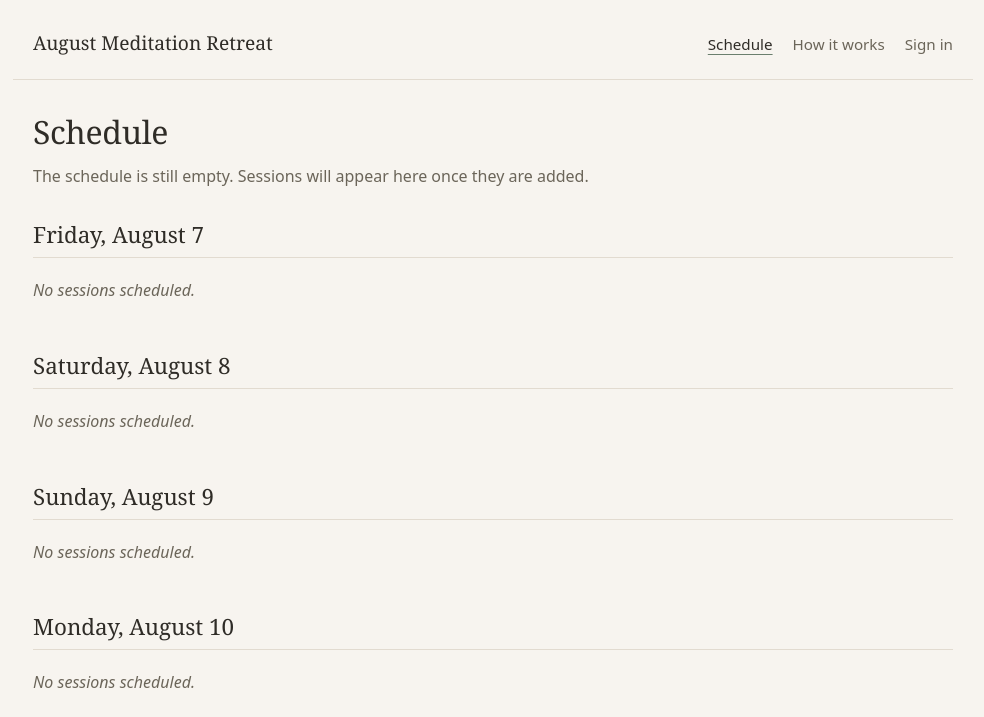
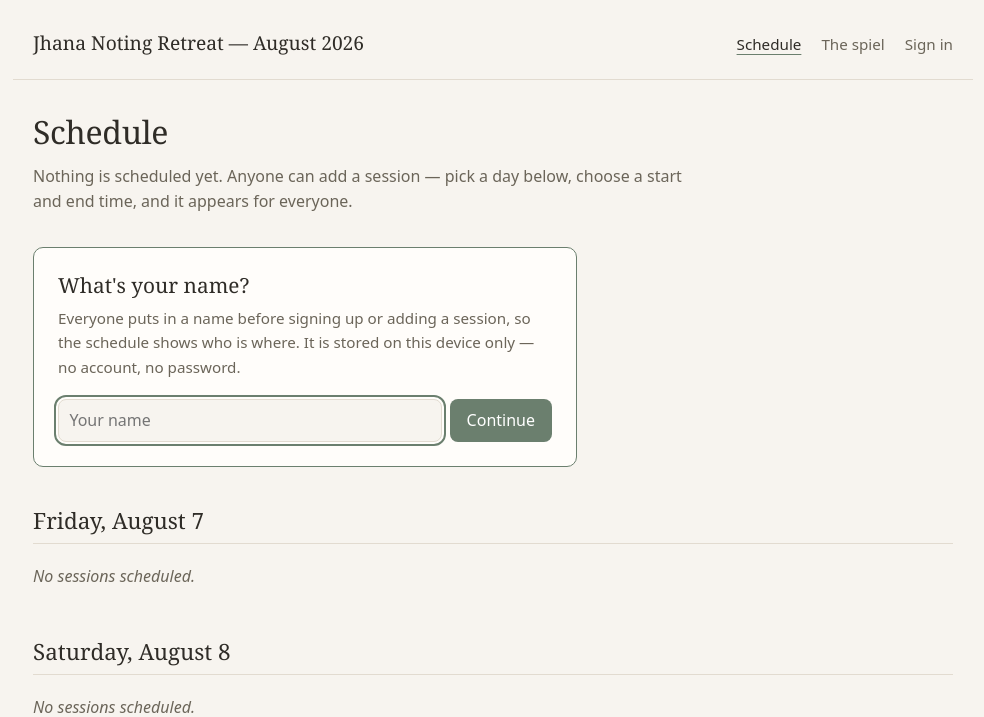
Before and after one commit to alicegfine/main, a Node server app: page / in a window 1280 px wide. Shown: the top 717 px of the page, without its empty margins (147-1131 px from the left). Run offline with Node 20, Linux system fonts and the light colour scheme; data that the repository does not hold is empty; some libraries are stand-ins or nearby versions.

Commit message:
Open the schedule to everyone and lock only the spiel
Everyone now gives a name before they can change anything, held in a cookie for
a year. Signing up is a single button rather than a name field on every session,
and the site can tell which entries are yours: you can take your own name off a
session, and Alice can take anyone's off.

Adding and deleting sessions no longer requires Alice's password. The schedule
was previously empty with no way for anyone else to populate it, which left
nowhere to sign up at all. The spiel is now the only locked part of the site.

Rename the second page from "How it works" to "The spiel", at /the-spiel, and
retitle the site to "Jhana Noting Retreat — August 2026". Existing text written
under the old page slug is carried across on startup, and the old URL redirects.

Co-Authored-By: Claude Opus 5 <noreply@anthropic.com>
Claude-Session: https://claude.ai/code/session_01XiecJRegp7ZVCAmTifEE7C

```diff
--- a/public/styles.css
+++ b/public/styles.css
@@ -110,9 +110,14 @@ main a {
   text-underline-offset: 4px;
 }
 
-.signed-in {
+.whoami {
   color: var(--ink-soft);
   font-size: 0.9rem;
+}
+
+.whoami strong {
+  color: var(--ink);
+  font-weight: 600;
 }
 
 /* Layout ----------------------------------------------------------------- */
@@ -319,17 +324,74 @@ button:hover {
   font-size: 0.8rem;
 }
 
-.signup-form {
+/* Name gate -------------------------------------------------------------- */
+
+.name-gate {
+  background: var(--surface);
+  border: 1px solid var(--accent);
+  border-radius: var(--radius);
+  padding: 1.5rem;
+  margin: 0 0 2.5rem;
+  max-width: 34rem;
+}
+
+.name-gate h2 {
+  font-size: 1.3rem;
+}
+
+.name-gate p {
+  margin: 0.5rem 0 1.25rem;
+  color: var(--ink-soft);
+  font-size: 0.95rem;
+}
+
+.name-gate-form {
   display: flex;
   flex-wrap: wrap;
   gap: 0.5rem;
+}
+
+.name-gate-form input[type="text"] {
+  flex: 1 1 14rem;
+  min-width: 0;
+}
+
+/* Signing up ------------------------------------------------------------- */
+
+.signup-bar {
   padding-top: 1rem;
   border-top: 1px dashed var(--border);
 }
 
-.signup-form input[type="text"] {
-  flex: 1 1 12rem;
-  min-width: 0;
+.signup-actions {
+  display: flex;
+  flex-wrap: wrap;
+  gap: 0.5rem;
+}
+
+.signup-hint {
+  margin: 0 0 0.5rem;
+  color: var(--ink-soft);
+  font-size: 0.9rem;
+}
+
+.signup-actions:empty {
+  display: none;
+}
+
+button.secondary {
+  background: transparent;
+  color: var(--ink);
+  border-color: var(--border);
+}
+
+button.secondary:hover {
+  border-color: var(--accent);
+  filter: none;
+}
+
+.name-list li.mine > span {
+  font-weight: 600;
 }
 
 .add-block {
--- a/src/markdown.js
+++ b/src/markdown.js
@@ -1,4 +1,4 @@
-// A deliberately tiny subset of Markdown for the "How it works" page, so that
+// A deliberately tiny subset of Markdown for the spiel page, so that
 // Alice can write headings, lists, links and emphasis without the site depending
 // on a Markdown library. Everything is HTML-escaped before any formatting is
 // applied, so the page cannot inject markup.
--- a/src/server.js
+++ b/src/server.js
@@ -2,14 +2,7 @@ import path from 'node:path';
 import { fileURLToPath } from 'node:url';
 import express from 'express';
 
-import {
-  DAYS,
-  MAX_NAME_LENGTH,
-  ROLES,
-  formatRange,
-  parseTime,
-  validateBlock,
-} from './retreat.js';
+import { DAYS, ROLES, formatRange, parseTime, validateBlock } from './retreat.js';
 import {
   createBlock,
   createSignup,
@@ -19,6 +12,7 @@ import {
   getBlocksForDay,
   getPage,
   getScheduleByDay,
+  getSignup,
   savePage,
 } from './db.js';
 import {
@@ -29,7 +23,15 @@ import {
   sessionMiddleware,
   signInEnabled,
 } from './auth.js';
-import { howItWorksPage, notFoundPage, schedulePage, signInPage } from './views.js';
+import {
+  cleanName,
+  clearVisitorName,
+  isSamePerson,
+  requireVisitor,
+  setVisitorName,
+  visitorMiddleware,
+} from './visitor.js';
+import { notFoundPage, schedulePage, signInPage, spielPage } from './views.js';
 
 const here = path.dirname(fileURLToPath(import.meta.url));
 
@@ -37,6 +39,7 @@ const app = express();
 app.set('trust proxy', 1);
 app.use(express.urlencoded({ extended: false, limit: '64kb' }));
 app.use(sessionMiddleware);
+app.use(visitorMiddleware);
 app.use(express.static(path.join(here, '..', 'public'), { maxAge: '1h' }));
 
 // Messages are passed through the redirect so that every POST ends in a
@@ -48,11 +51,13 @@ const MESSAGES = {
   'block-deleted': 'Session deleted, along with its signups.',
   saved: 'Page saved.',
   'signed-out': 'Signed out.',
+  'name-set': 'Thanks — you can sign up for sessions now.',
+  'name-cleared': 'Name forgotten on this device.',
   'bad-password': 'That name and password did not match.',
-  'name-required': 'Enter a name to sign up.',
+  'name-required': 'Put in your name first.',
   'bad-role': 'Choose whether you are attending or leading.',
   'unknown-block': 'That session no longer exists.',
-  'name-taken': 'That name is already on the session.',
+  'not-yours': 'You can only take your own name off a session.',
 };
 
 function messagesFrom(req) {
@@ -68,38 +73,30 @@ app.get('/', (req, res) => {
     schedulePage({
       schedule: getScheduleByDay(DAYS),
       isAdmin: req.isAdmin,
+      visitorName: req.visitorName,
       notice,
       error,
     }),
   );
 });
 
-app.post('/signups', (req, res) => {
-  const blockId = Number(req.body.block_id);
-  const name = String(req.body.name ?? '')
-    .trim()
-    .slice(0, MAX_NAME_LENGTH);
-  const role = String(req.body.role ?? '');
+/* Who you are ------------------------------------------------------------- */
 
-  if (!Number.isInteger(blockId) || !getBlock(blockId)) {
-    return res.redirect('/?error=unknown-block');
-  }
+app.post('/visitor', (req, res) => {
+  const name = cleanName(req.body.name);
   if (!name) return res.redirect('/?error=name-required');
-  if (!ROLES.includes(role)) return res.redirect('/?error=bad-role');
-
-  const result = createSignup({ blockId, name, role });
-  if (!result.ok) {
-    return res.redirect(`/?reason=${encodeURIComponent(result.error)}`);
-  }
-  return res.redirect('/?ok=signed-up');
+  setVisitorName(res, name);
+  return res.redirect('/?ok=name-set');
 });
 
-app.post('/signups/:id/delete', (req, res) => {
-  deleteSignup(Number(req.params.id));
-  res.redirect('/?ok=removed');
+app.post('/visitor/clear', (req, res) => {
+  clearVisitorName(res);
+  res.redirect('/?ok=name-cleared');
 });
 
-app.post('/blocks', requireAdmin, (req, res) => {
+/* Sessions — open to anyone who has given a name ------------------------- */
+
+app.post('/blocks', requireVisitor, (req, res) => {
   const day = String(req.body.day ?? '');
   const startMin = parseTime(req.body.start);
   const endMin = parseTime(req.body.end);
@@ -113,17 +110,47 @@ app.post('/blocks', requireAdmin, (req, res) => {
   return res.redirect('/?ok=block-added');
 });
 
-app.post('/blocks/:id/delete', requireAdmin, (req, res) => {
+app.post('/blocks/:id/delete', requireVisitor, (req, res) => {
   deleteBlock(Number(req.params.id));
   res.redirect('/?ok=block-deleted');
 });
 
-app.get('/how-it-works', (req, res) => {
+app.post('/signups', requireVisitor, (req, res) => {
+  const blockId = Number(req.body.block_id);
+  const role = String(req.body.role ?? '');
+
+  if (!Number.isInteger(blockId) || !getBlock(blockId)) {
+    return res.redirect('/?error=unknown-block');
+  }
+  if (!ROLES.includes(role)) return res.redirect('/?error=bad-role');
+
+  const result = createSignup({ blockId, name: req.visitorName, role });
+  if (!result.ok) {
+    return res.redirect(`/?reason=${encodeURIComponent(result.error)}`);
+  }
+  return res.redirect('/?ok=signed-up');
+});
+
+// You can take your own name off a session. Alice can take anyone's off.
+app.post('/signups/:id/delete', requireVisitor, (req, res) => {
+  const signup = getSignup(Number(req.params.id));
+  if (!signup) return res.redirect('/?ok=removed');
+  if (!req.isAdmin && !isSamePerson(signup.name, req.visitorName)) {
+    return res.redirect('/?error=not-yours');
+  }
+  deleteSignup(signup.id);
+  return res.redirect('/?ok=removed');
+});
+
+/* The spiel — the one part only Alice can change ------------------------- */
+
+app.get('/the-spiel', (req, res) => {
   const { notice, error } = messagesFrom(req);
   res.send(
-    howItWorksPage({
-      page: getPage('how-it-works'),
+    spielPage({
+      page: getPage('the-spiel'),
       isAdmin: req.isAdmin,
+      visitorName: req.visitorName,
       editing: req.isAdmin && req.query.edit === '1',
       notice,
       error,
@@ -131,21 +158,26 @@ app.get('/how-it-works', (req, res) => {
   );
 });
 
-app.post('/how-it-works', requireAdmin, (req, res) => {
+app.post('/the-spiel', requireAdmin, (req, res) => {
   const body = String(req.body.body ?? '').slice(0, 50_000);
   if (!body.trim()) {
     return res.redirect(
-      `/how-it-works?edit=1&reason=${encodeURIComponent('The page cannot be empty.')}`,
+      `/the-spiel?edit=1&reason=${encodeURIComponent('The page cannot be empty.')}`,
     );
   }
-  savePage('how-it-works', body);
-  return res.redirect('/how-it-works?ok=saved');
+  savePage('the-spiel', body);
+  return res.redirect('/the-spiel?ok=saved');
 });
 
+// The page used to live here.
+app.get('/how-it-works', (req, res) => res.redirect(301, '/the-spiel'));
+
+/* Alice's sign-in --------------------------------------------------------- */
+
 app.get('/signin', (req, res) => {
-  if (req.isAdmin) return res.redirect('/');
+  if (req.isAdmin) return res.redirect('/the-spiel');
   const { error } = messagesFrom(req);
-  return res.send(signInPage({ error }));
+  return res.send(signInPage({ error, visitorName: req.visitorName }));
 });
 
 app.post('/signin', (req, res) => {
@@ -154,7 +186,7 @@ app.post('/signin', (req, res) => {
     return res.redirect('/signin?error=bad-password');
   }
   issueSession(res);
-  return res.redirect('/');
+  return res.redirect('/the-spiel');
 });
 
 app.post('/signout', (req, res) => {
@@ -163,7 +195,7 @@ app.post('/signout', (req, res) => {
 });
 
 app.use((req, res) => {
-  res.status(404).send(notFoundPage());
+  res.status(404).send(notFoundPage({ visitorName: req.visitorName }));
 });
 
 const port = Number(process.env.PORT) || 3000;
--- a/src/views.js
+++ b/src/views.js
@@ -9,10 +9,12 @@ import {
 } from './retreat.js';
 import { escapeHtml, renderMarkdown } from './markdown.js';
 import { ADMIN_USERNAME, signInEnabled } from './auth.js';
+import { isSamePerson } from './visitor.js';
 
-const SITE_TITLE = 'August Meditation Retreat';
+const SITE_TITLE = 'Jhana Noting Retreat — August 2026';
+const SPIEL_TITLE = 'The spiel';
 
-function layout({ title, activeNav, isAdmin, notice, error, body }) {
+function layout({ title, activeNav, isAdmin, visitorName, notice, error, body }) {
   return `<!doctype html>
 <html lang="en">
 <head>
@@ -26,11 +28,19 @@ function layout({ title, activeNav, isAdmin, notice, error, body }) {
     <a class="wordmark" href="/">${escapeHtml(SITE_TITLE)}</a>
     <nav>
       <a href="/"${activeNav === 'schedule' ? ' aria-current="page"' : ''}>Schedule</a>
-      <a href="/how-it-works"${activeNav === 'how-it-works' ? ' aria-current="page"' : ''}>How it works</a>
+      <a href="/the-spiel"${activeNav === 'spiel' ? ' aria-current="page"' : ''}>${escapeHtml(SPIEL_TITLE)}</a>
+      ${
+        visitorName
+          ? `<form method="post" action="/visitor/clear" class="inline-form">
+               <span class="whoami">You are <strong>${escapeHtml(visitorName)}</strong></span>
+               <button type="submit" class="link-button">not you?</button>
+             </form>`
+          : ''
+      }
       ${
         isAdmin
           ? `<form method="post" action="/signout" class="inline-form">
-               <span class="signed-in">Signed in as ${escapeHtml(ADMIN_USERNAME)}</span>
+               <span class="whoami">Editing as ${escapeHtml(ADMIN_USERNAME)}</span>
                <button type="submit" class="link-button">Sign out</button>
              </form>`
           : signInEnabled
@@ -53,52 +63,98 @@ function layout({ title, activeNav, isAdmin, notice, error, body }) {
 </html>`;
 }
 
-function nameList(signups, isAdmin) {
-  if (signups.length === 0) return '';
+function namePrompt() {
+  return `<section class="name-gate">
+    <h2>What's your name?</h2>
+    <p>Everyone puts in a name before signing up or adding a session, so the
+      schedule shows who is where. It is stored on this device only — no account,
+      no password.</p>
+    <form method="post" action="/visitor" class="name-gate-form">
+      <label class="visually-hidden" for="visitor-name">Your name</label>
+      <input
+        id="visitor-name"
+        name="name"
+        type="text"
+        placeholder="Your name"
+        maxlength="${MAX_NAME_LENGTH}"
+        autocomplete="name"
+        required
+        autofocus
+      />
+      <button type="submit">Continue</button>
+    </form>
+  </section>`;
+}
+
+function nameList(signups, { visitorName, isAdmin }) {
   const items = signups
-    .map(
-      (signup) => `<li>
+    .map((signup) => {
+      const mine = isSamePerson(signup.name, visitorName);
+      const canRemove = mine || isAdmin;
+      return `<li${mine ? ' class="mine"' : ''}>
         <span>${escapeHtml(signup.name)}</span>
-        <form method="post" action="/signups/${signup.id}/delete" class="inline-form">
-          <button type="submit" class="link-button subtle" title="Remove ${escapeHtml(signup.name)}">remove</button>
-        </form>
-      </li>`,
-    )
+        ${
+          canRemove
+            ? `<form method="post" action="/signups/${signup.id}/delete" class="inline-form">
+                 <button type="submit" class="link-button subtle" title="Remove ${escapeHtml(signup.name)}">remove</button>
+               </form>`
+            : ''
+        }
+      </li>`;
+    })
     .join('');
   return `<ul class="name-list">${items}</ul>`;
 }
 
-function signupForm(block) {
-  return `<form method="post" action="/signups" class="signup-form">
-    <input type="hidden" name="block_id" value="${block.id}" />
-    <label class="visually-hidden" for="name-${block.id}">Your name</label>
-    <input
-      id="name-${block.id}"
-      name="name"
-      type="text"
-      placeholder="Your name"
-      maxlength="${MAX_NAME_LENGTH}"
-      required
-    />
-    <label class="visually-hidden" for="role-${block.id}">Joining as</label>
-    <select id="role-${block.id}" name="role">
-      <option value="attending">Attending</option>
-      <option value="leading">Leading</option>
-    </select>
-    <button type="submit">Sign up</button>
-  </form>`;
+function signupControls(block, { visitorName }) {
+  if (!visitorName) {
+    return `<p class="signup-hint">Put in your name at the top of the page to sign up.</p>`;
+  }
+
+  const leading = block.leading.some((s) => isSamePerson(s.name, visitorName));
+  const attending = block.attending.some((s) => isSamePerson(s.name, visitorName));
+
+  if (leading && attending) {
+    return `<p class="signup-hint">You are leading this session and on the attending list.</p>`;
+  }
+
+  const buttons = [];
+  if (!leading) {
+    buttons.push(`<form method="post" action="/signups" class="inline-form">
+      <input type="hidden" name="block_id" value="${block.id}" />
+      <input type="hidden" name="role" value="leading" />
+      <button type="submit" class="secondary">I'll lead this</button>
+    </form>`);
+  }
+  if (!attending) {
+    buttons.push(`<form method="post" action="/signups" class="inline-form">
+      <input type="hidden" name="block_id" value="${block.id}" />
+      <input type="hidden" name="role" value="attending" />
+      <button type="submit">I'll attend</button>
+    </form>`);
+  }
+
+  const status = leading
+    ? '<p class="signup-hint">You are leading this session.</p>'
+    : attending
+      ? '<p class="signup-hint">You are on the attending list.</p>'
+      : '';
+
+  return `${status}<div class="signup-actions">${buttons.join('')}</div>`;
 }
 
-function blockCard(block, isAdmin) {
+function blockCard(block, ctx) {
   const leaders =
     block.leading.length > 0
-      ? nameList(block.leading, isAdmin)
+      ? nameList(block.leading, ctx)
       : '<p class="empty-role">No one leading yet</p>';
 
   const attendees =
     block.attending.length > 0
-      ? nameList(block.attending, isAdmin)
+      ? nameList(block.attending, ctx)
       : '<p class="empty-role">No one signed up yet</p>';
+
+  const canDelete = Boolean(ctx.visitorName) || ctx.isAdmin;
 
   return `<article class="block">
     <div class="block-head">
@@ -107,7 +163,7 @@ function blockCard(block, isAdmin) {
         <p class="duration">${escapeHtml(formatDuration(block.start_min, block.end_min))}</p>
       </div>
       ${
-        isAdmin
+        canDelete
           ? `<form method="post" action="/blocks/${block.id}/delete" class="inline-form">
                <button type="submit" class="link-button subtle">Delete session</button>
              </form>`
@@ -126,11 +182,12 @@ function blockCard(block, isAdmin) {
       </section>
     </div>
 
-    ${signupForm(block)}
+    <div class="signup-bar">${signupControls(block, ctx)}</div>
   </article>`;
 }
 
-function addBlockForm(day) {
+function addBlockForm(day, { visitorName }) {
+  if (!visitorName) return '';
   return `<form method="post" action="/blocks" class="add-block">
     <input type="hidden" name="day" value="${escapeHtml(day.date)}" />
     <div class="field">
@@ -141,22 +198,20 @@ function addBlockForm(day) {
       <label for="end-${day.date}">End</label>
       <input id="end-${day.date}" name="end" type="time" value="09:00" required />
     </div>
-    <button type="submit">Add session</button>
+    <button type="submit" class="secondary">Add a session</button>
   </form>`;
 }
 
-export function schedulePage({ schedule, isAdmin, notice, error }) {
+export function schedulePage({ schedule, isAdmin, visitorName, notice, error }) {
+  const ctx = { isAdmin, visitorName };
   const totalBlocks = schedule.reduce((sum, day) => sum + day.blocks.length, 0);
 
   const intro =
     totalBlocks === 0
-      ? `<p class="lede">The schedule is still empty.${
-          isAdmin
-            ? ' Add the first session below.'
-            : ' Sessions will appear here once they are added.'
-        }</p>`
-      : `<p class="lede">Add your name to any session, either to attend it or to lead it.
-           You can take your name off again at any time.</p>`;
+      ? `<p class="lede">Nothing is scheduled yet. Anyone can add a session — pick a
+           day below, choose a start and end time, and it appears for everyone.</p>`
+      : `<p class="lede">Anyone can add a session, sign up to attend one, or offer to
+           lead one. You can take your name off again at any time.</p>`;
 
   const days = schedule
     .map(
@@ -164,32 +219,41 @@ export function schedulePage({ schedule, isAdmin, notice, error }) {
         <h2>${escapeHtml(day.label)}</h2>
         ${
           day.blocks.length > 0
-            ? `<div class="blocks">${day.blocks.map((block) => blockCard(block, isAdmin)).join('')}</div>`
+            ? `<div class="blocks">${day.blocks.map((block) => blockCard(block, ctx)).join('')}</div>`
             : '<p class="empty-day">No sessions scheduled.</p>'
         }
-        ${isAdmin ? addBlockForm(day) : ''}
+        ${addBlockForm(day, ctx)}
       </section>`,
     )
     .join('');
 
   const body = `<h1>Schedule</h1>
     ${intro}
+    ${visitorName ? '' : namePrompt()}
     ${
-      isAdmin
-        ? `<p class="admin-hint">Sessions can run any length between
+      visitorName
+        ? `<p class="admin-hint">Sessions can be any length between
              ${escapeHtml(formatTime(DAY_START_MIN))} and ${escapeHtml(formatTime(DAY_END_MIN))} ET,
              and cannot overlap another session on the same day.</p>`
         : ''
     }
     ${days}`;
 
-  return layout({ title: 'Schedule', activeNav: 'schedule', isAdmin, notice, error, body });
+  return layout({
+    title: 'Schedule',
+    activeNav: 'schedule',
+    isAdmin,
+    visitorName,
+    notice,
+    error,
+    body,
+  });
 }
 
-export function howItWorksPage({ page, isAdmin, editing, notice, error }) {
+export function spielPage({ page, isAdmin, visitorName, editing, notice, error }) {
   const body = editing
-    ? `<h1>How it works</h1>
-       <form method="post" action="/how-it-works" class="page-editor">
+    ? `<h1>${escapeHtml(SPIEL_TITLE)}</h1>
+       <form method="post" action="/the-spiel" class="page-editor">
          <label for="page-body">Page text</label>
          <p class="hint">Blank lines separate paragraphs. <code>##</code> starts a heading,
            <code>-</code> starts a list item, <code>**bold**</code> and <code>*italic*</code> work,
@@ -197,30 +261,32 @@ export function howItWorksPage({ page, isAdmin, editing, notice, error }) {
          <textarea id="page-body" name="body" rows="24" required>${escapeHtml(page.body)}</textarea>
          <div class="editor-actions">
            <button type="submit">Save changes</button>
-           <a href="/how-it-works" class="link-button">Cancel</a>
+           <a href="/the-spiel" class="link-button">Cancel</a>
          </div>
        </form>`
     : `<div class="page-head">
-         <h1>How it works</h1>
-         ${isAdmin ? '<a class="link-button" href="/how-it-works?edit=1">Edit this page</a>' : ''}
+         <h1>${escapeHtml(SPIEL_TITLE)}</h1>
+         ${isAdmin ? '<a class="link-button" href="/the-spiel?edit=1">Edit this page</a>' : ''}
        </div>
        <div class="prose">${renderMarkdown(page.body)}</div>`;
 
   return layout({
-    title: 'How it works',
-    activeNav: 'how-it-works',
+    title: SPIEL_TITLE,
+    activeNav: 'spiel',
     isAdmin,
+    visitorName,
     notice,
     error,
     body,
   });
 }
 
-export function signInPage({ error }) {
+export function signInPage({ error, visitorName }) {
   const body = signInEnabled
     ? `<h1>Sign in</h1>
-       <p class="lede">Signing in shows the controls for editing the schedule and the
-         "How it works" page. Everyone else sees the site as it is.</p>
+       <p class="lede">This is only for ${escapeHtml(ADMIN_USERNAME)}, and only unlocks
+         editing the text on the ${escapeHtml(SPIEL_TITLE.toLowerCase())} page. The schedule
+         is open to everyone without signing in.</p>
        <form method="post" action="/signin" class="signin-form">
          <div class="field">
            <label for="username">Name</label>
@@ -235,17 +301,24 @@ export function signInPage({ error }) {
          <button type="submit">Sign in</button>
        </form>`
     : `<h1>Sign in</h1>
-       <p class="lede">Sign-in is not configured on this deployment, so the schedule and
-         the "How it works" page cannot be edited. Set an <code>ADMIN_PASSWORD</code>
-         variable on the server to enable it.</p>`;
+       <p class="lede">Sign-in is not configured on this deployment, so the
+         ${escapeHtml(SPIEL_TITLE.toLowerCase())} page cannot be edited. Set an
+         <code>ADMIN_PASSWORD</code> variable on the server to enable it.</p>`;
 
-  return layout({ title: 'Sign in', activeNav: null, isAdmin: false, error, body });
+  return layout({
+    title: 'Sign in',
+    activeNav: null,
+    isAdmin: false,
+    visitorName,
+    error,
+    body,
+  });
 }
 
-export function notFoundPage() {
+export function notFoundPage({ visitorName } = {}) {
   const body = `<h1>Not found</h1>
     <p class="lede">That page does not exist. Try the <a href="/">schedule</a>.</p>`;
-  return layout({ title: 'Not found', activeNav: null, isAdmin: false, body });
+  return layout({ title: 'Not found', activeNav: null, isAdmin: false, visitorName, body });
 }
 
 export { DAYS };
```
Also changed, not shown: src/auth.js (+5 -15 lines), src/cookies.js (added, +11 -0 lines), src/db.js (+10 -1 lines), src/visitor.js (added, +51 -0 lines), README.md.
